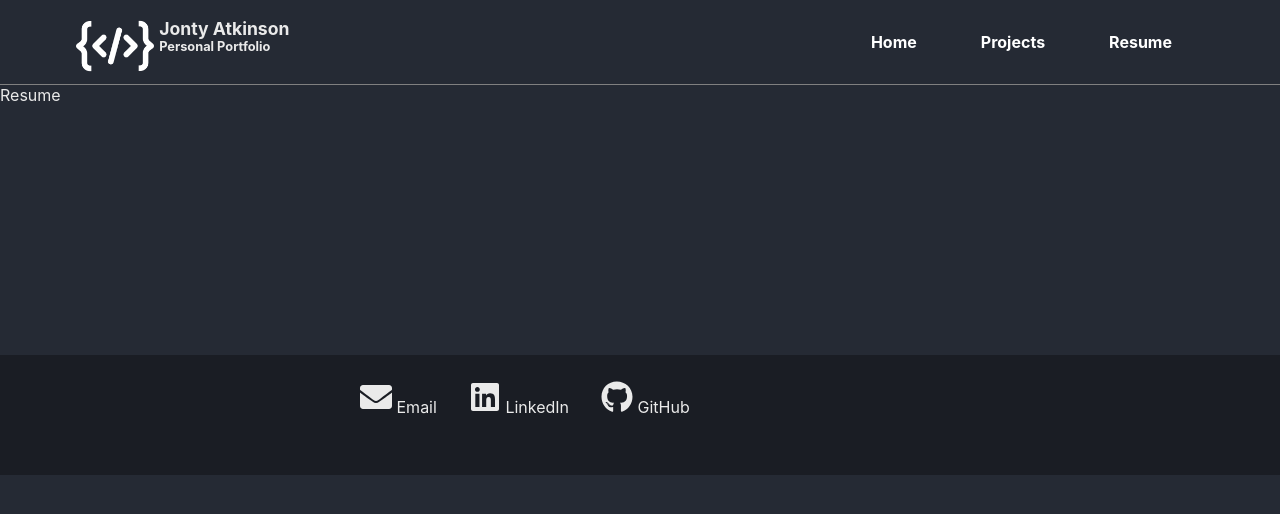
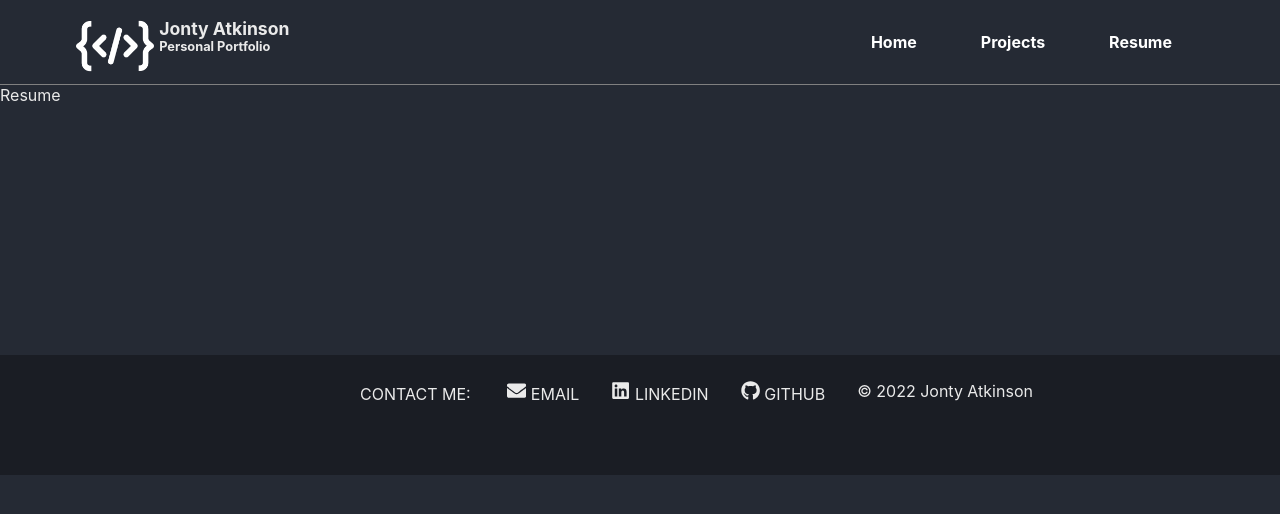
Before and after one commit to Jontya/personal-website, a React (Create React App) app: page /resume in a window 1280 px wide. Shown: the top 514 px of the page. Built offline with nearby package versions, Linux system fonts and the light colour scheme.

Commit message:
Updated Footer Content

```diff
--- a/src/Components/Footer.js
+++ b/src/Components/Footer.js
@@ -7,17 +7,22 @@
 
 function Footer() {
   return (
-    <div className='footer-container'>
-      <div className='footer-contacts'>
-      <IconContext.Provider value ={{size: "2em", }}>
-        <ul className='footer-list'>
-            <li className='footer-item'><a href="mailto:jontyatkinson2002@gmail.com"> <FaEnvelope/> Email</a></li>
-            <li className='footer-item'><a href="https://www.linkedin.com/in/jonty-atkinson/"><FaLinkedin/> LinkedIn</a></li>
-            <li className='footer-item'><a href="https://github.com/Jontya"><FaGithub/> GitHub</a></li>
+    <div className='footer'>
+      <div className='footer-container'>
+        <div className='footer-contacts'>
+        <IconContext.Provider value ={{size: "1.2em"}}>
+          <ul className='footer-list'>
+            <li>CONTACT ME:</li>
+            <li className='footer-item'><a href="mailto:jontyatkinson2002@gmail.com"> <FaEnvelope className='icon'/> EMAIL</a></li>
+            <li className='footer-item'><a href="https://www.linkedin.com/in/jonty-atkinson/"><FaLinkedin className='icon'/> LINKEDIN</a></li>
+            <li className='footer-item'><a href="https://github.com/Jontya"><FaGithub className='icon'/> GITHUB</a></li>
           </ul>
-      </IconContext.Provider>
+        </IconContext.Provider>
+        </div>
+        <div className='footer-stamp'>
+          <p>&copy; 2022 Jonty Atkinson</p>
+        </div>
       </div>
-
     </div>
   )
 }
```
